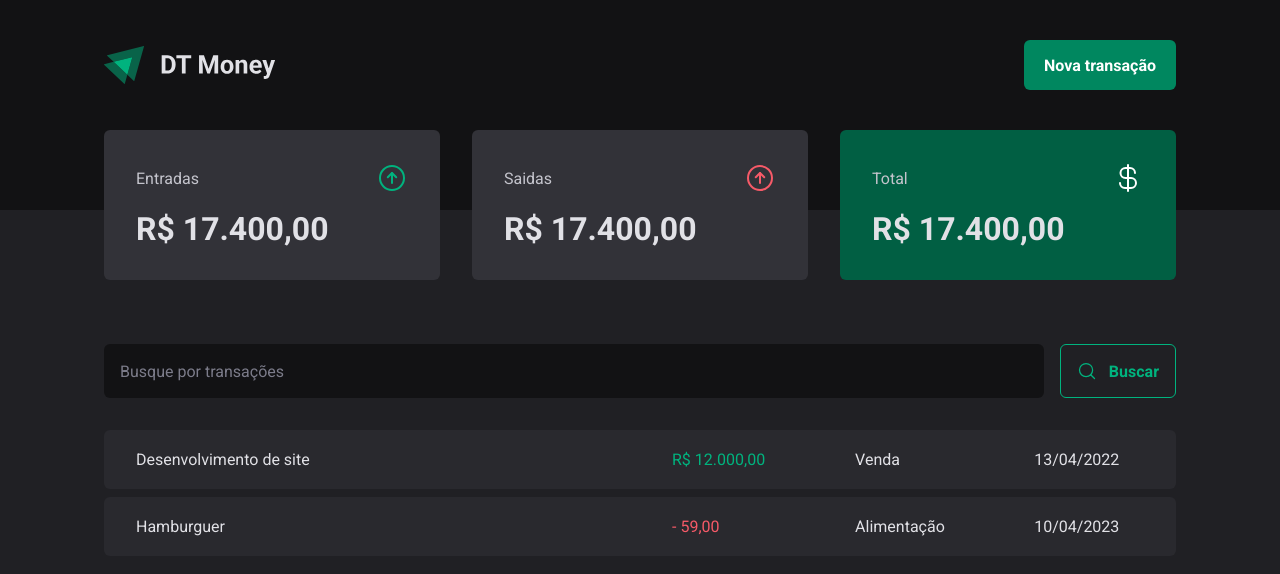
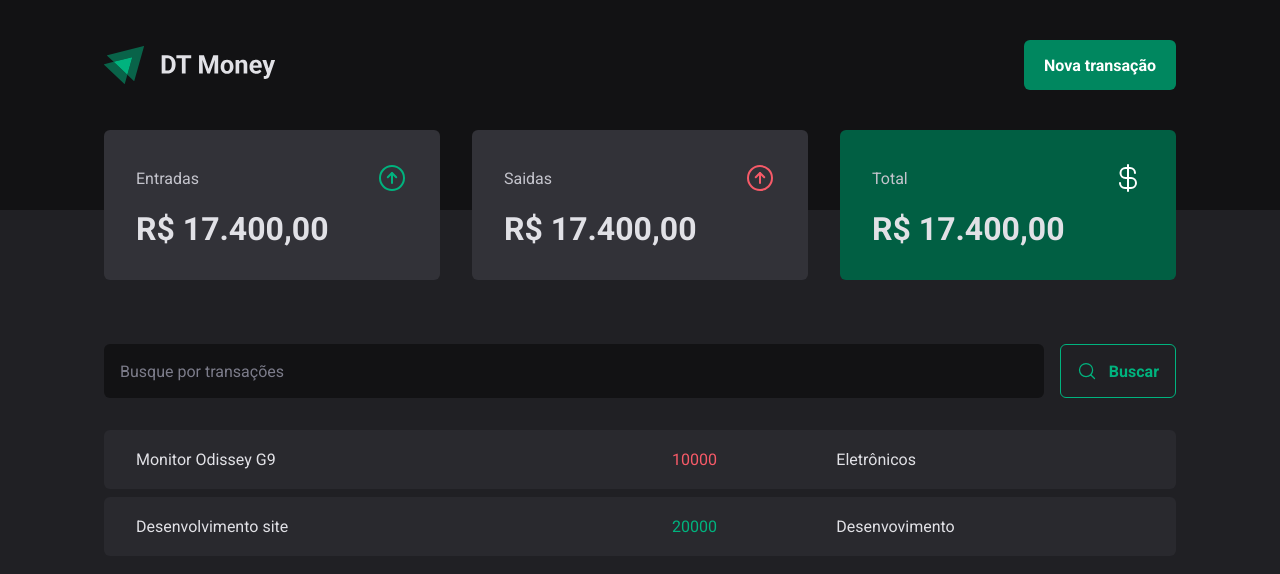
Before and after one commit to flavioanalistadesistema/dt-money, a React (Vite) app: page / in a window 1280 px wide. Shown: the top 574 px of the page. Built offline with nearby package versions, Linux system fonts and the light colour scheme; data requests are answered from the project's data file.

Commit message:
feat: constext react

```diff
--- a/package.json
+++ b/package.json
@@ -6,6 +6,7 @@
   "scripts": {
     "dev": "vite",
     "build": "tsc && vite build",
+    "dev:server": "json-server server.json --p 3333 --w --d 2000",
     "lint": "eslint src --ext ts,tsx --report-unused-disable-directives --max-warnings 0",
     "preview": "vite preview"
   },
@@ -27,6 +28,7 @@
     "eslint": "^8.38.0",
     "eslint-plugin-react-hooks": "^4.6.0",
     "eslint-plugin-react-refresh": "^0.3.4",
+    "json-server": "^0.17.3",
     "typescript": "^5.0.2",
     "vite": "^4.3.2"
   }
--- /dev/null
+++ b/server.json
@@ -0,0 +1,20 @@
+{
+    "transactions" : [
+        {
+            "id": 1,
+            "description": "Monitor Odissey G9",
+            "price": 10000,
+            "category": "Eletrônicos",
+            "type": "outcome",
+            "createadAt": "2021-01-01T00:00:00.000Z"
+        },
+        {
+            "id": 2,
+            "description": "Desenvolvimento site",
+            "price": 20000,
+            "category": "Desenvovimento",
+            "type": "income",
+            "createadAt": "2021-02-01T00:00:00.000Z"
+        }
+    ]
+}
--- a/src/App.tsx
+++ b/src/App.tsx
@@ -2,13 +2,16 @@ import { ThemeProvider } from "styled-components"
 import { defaultTheme } from "./styles/themes/default"
 import { GlobolStyle } from "./styles/global"
 import { Transactions } from "./pages/Transactions"
+import { TransactionProvider } from "./context/TransactionsContext"
 
 function App() {
 
   return (
     <ThemeProvider theme={defaultTheme}>
       <GlobolStyle />
+      <TransactionProvider>
         <Transactions />
+      </TransactionProvider>
     </ThemeProvider>
   )
 }
--- /dev/null
+++ b/src/context/TransactionsContext.tsx
@@ -0,0 +1,42 @@
+import { createContext, useEffect, useState } from "react";
+
+interface Transaction {
+    description: string;
+    price: string;
+    category: string;
+    type: 'income' | 'outcome';
+    createdAt: string;
+}
+
+interface ContextType {
+    transactions: Transaction[]
+}
+
+
+
+export const TransactionContext = createContext({} as ContextType)
+
+export function TransactionProvider({ children }: any) {
+
+    const [transactions, setTransactions] = useState<Transaction[]>([])
+
+
+    async function loadTransactions(){
+
+        const resp = await fetch('http://localhost:3333/transactions')
+            .then(response => response.json())
+            setTransactions(resp)
+        }
+
+    useEffect(() => {
+        loadTransactions()
+    }, [])
+
+    return (
+        <TransactionContext.Provider value={{
+                transactions
+            }}>
+            {children}
+        </TransactionContext.Provider>
+    )
+}
--- a/src/pages/Transactions/index.tsx
+++ b/src/pages/Transactions/index.tsx
@@ -1,9 +1,16 @@
+import { useContext } from "react";
 import { Header } from "../../components/Header";
 import { Summary } from "../../components/Summary";
 import { SearchForm } from "./components/SearchForm";
 import { PriceRighlight, TransactionTable, TransactionsContainer } from "./styles";
+import { TransactionContext } from "../../context/TransactionsContext";
+
+
 
 export function Transactions() {
+
+    const { transactions } = useContext(TransactionContext)
+
     return (
         <div>
             <Header />
@@ -12,26 +19,20 @@ export function Transactions() {
             <SearchForm />
                 <TransactionTable>
                     <tbody>
-                        <tr>
-                            <td width="50%">Desenvolvimento de site</td>
-                            <td>
-                                <PriceRighlight variant="income">
-                                    R$ 12.000,00
-                                </PriceRighlight>
-                            </td>
-                            <td>Venda</td>
-                            <td>13/04/2022</td>
-                        </tr>
-                        <tr>
-                            <td width="50%">Hamburguer</td>
-                            <td>
-                                <PriceRighlight variant="oncome">
-                                    - 59,00
-                                </PriceRighlight>
-                            </td>
-                            <td>Alimentação</td>
-                            <td>10/04/2023</td>
-                        </tr>
+                        {transactions.map(transaction => {
+                            return (
+                                <tr>
+                                    <td width="50%">{transaction.description}</td>
+                                    <td>
+                                        <PriceRighlight variant={transaction.type}>
+                                            {transaction.price}
+                                        </PriceRighlight>
+                                    </td>
+                                    <td>{transaction.category}</td>
+                                    <td>{transaction.createdAt}</td>
+                                </tr>
+                            )
+                        })}
                     </tbody>
                 </TransactionTable>
             </TransactionsContainer>
--- a/src/pages/Transactions/styles.ts
+++ b/src/pages/Transactions/styles.ts
@@ -30,7 +30,7 @@ export const TransactionTable = styled.table`
 `
 
 interface PriceRighlightProps {
-    variant?: 'income'| 'oncome'
+    variant?: 'income'| 'outcome'
 }
 
 export const PriceRighlight = styled.span<PriceRighlightProps>`
```
Also changed, not shown: 1 other file (tests, documents, lock files or other folders).
